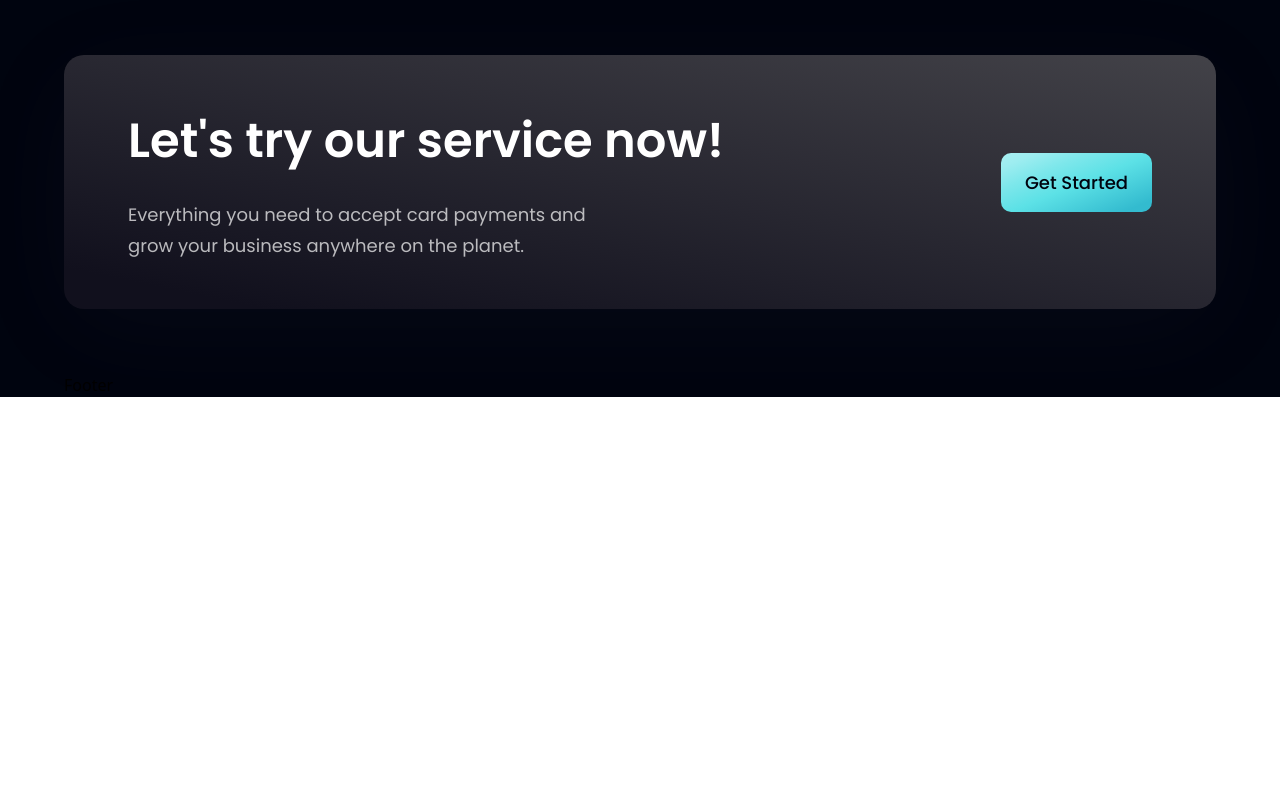
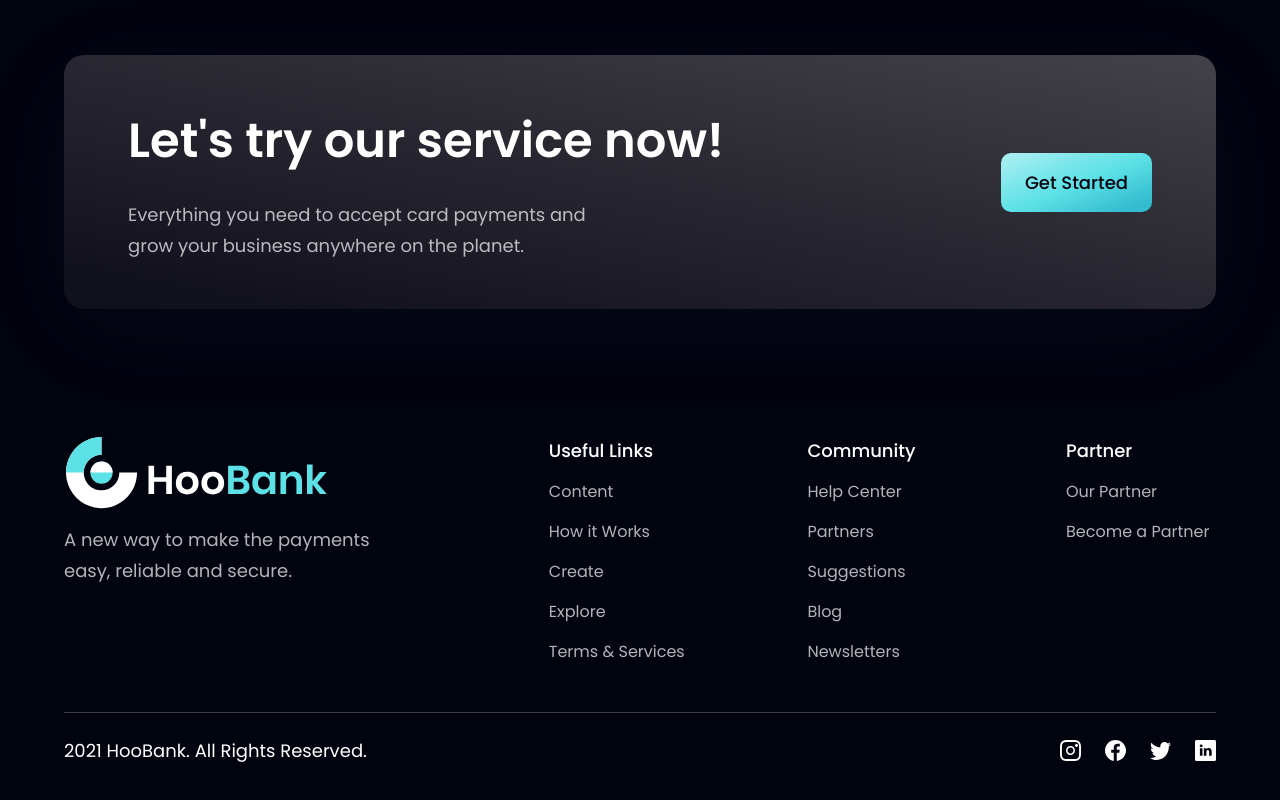
Before and after one commit to CemEkiz/hoobank-website, a React (Vite) app: page / in a window 1280 px wide. Shown: the part 4093-4893 px from the top of the page. Before the commit the page ends 4490 px from the top, so only its background shows below. Built offline with nearby package versions, Linux system fonts and the light colour scheme.

Commit message:
ui: add Footer component

```diff
--- a/src/components/Footer.jsx
+++ b/src/components/Footer.jsx
@@ -1,7 +1,67 @@
-import React from 'react';
+import styles from '../style';
+import { logo } from '../assets';
+import { footerLinks, socialMedia } from '../constants';
 
-const Footer = () => {
-	return <div>Footer</div>;
-};
+const Footer = () => (
+	<footer className={`${styles.flexCenter} ${styles.paddingY} flex-col`}>
+		<div className={`${styles.flexStart} md:flex-row flex-col mb-8 w-full`}>
+			<div className='flex-1 flex flex-col justify-start mr-10'>
+				<img
+					src={logo}
+					alt='Hoobank Logo'
+					className='w-[266px] h-[72px] object-contain'
+				/>
+				<p className={`${styles.paragraph} mt-4 max-w-[310px]`}>
+					A new way to make the payments easy, reliable and secure.
+				</p>
+			</div>
+
+			<div className='flex-[1.5] w-full flex flex-row justify-between flex-wrap md:mt-0 mt-10'>
+				{footerLinks.map((footerLink) => (
+					<div
+						key={footerLink.key}
+						className='flex flex-col ss:my-0 my-4 min-w-[150px]'
+					>
+						<h4 className='font-poppins font-medium text-[18px] leading-[27px] text-white'>
+							{footerLink.title}
+						</h4>
+						<ul className='list-none mt-4'>
+							{footerLink.links.map((link, index) => (
+								<li
+									key={link.name}
+									className={`font-poppins font-normal text-[16px] leading-[24px] text-dimWhite transition duration-300 hover:text-[#33bbcf] cursor-pointer ${
+										index !== footerLink.length - 1
+											? 'mb-4'
+											: 'mb-0'
+									}`}
+								>
+									{link.name}
+								</li>
+							))}
+						</ul>
+					</div>
+				))}
+			</div>
+		</div>
+
+		<div className='w-full flex justify-between items-center md:flex-row flex-col pt-6 border-t-[1px] border-t-[#3f3e45]'>
+			<p className='font-poppins font-normal text-center text-[18px] leading-[27px] text-white'>
+				2021 HooBank. All Rights Reserved.
+			</p>
+			<div className='flex flex-row md:mt-0 mt-6'>
+				{socialMedia.map((social, index) => (
+					<img
+						key={social.id}
+						src={social.icon}
+						alt={social.id}
+						className={`w-[21px] h-[21px] object-contain cursor-pointer ${
+							index !== socialMedia.length - 1 ? 'mr-6' : 'mr-0'
+						}`}
+					/>
+				))}
+			</div>
+		</div>
+	</footer>
+);
 
 export default Footer;
```
